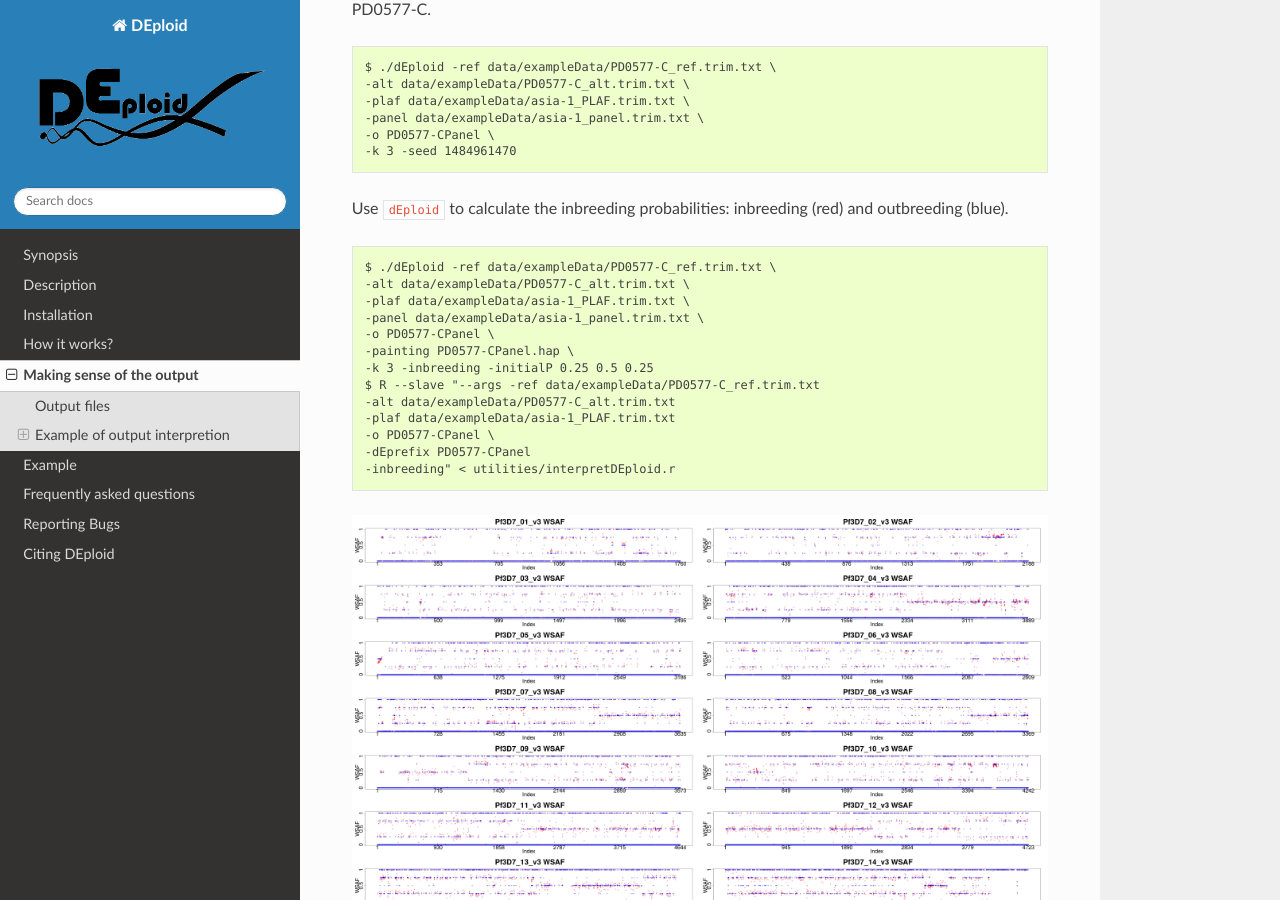
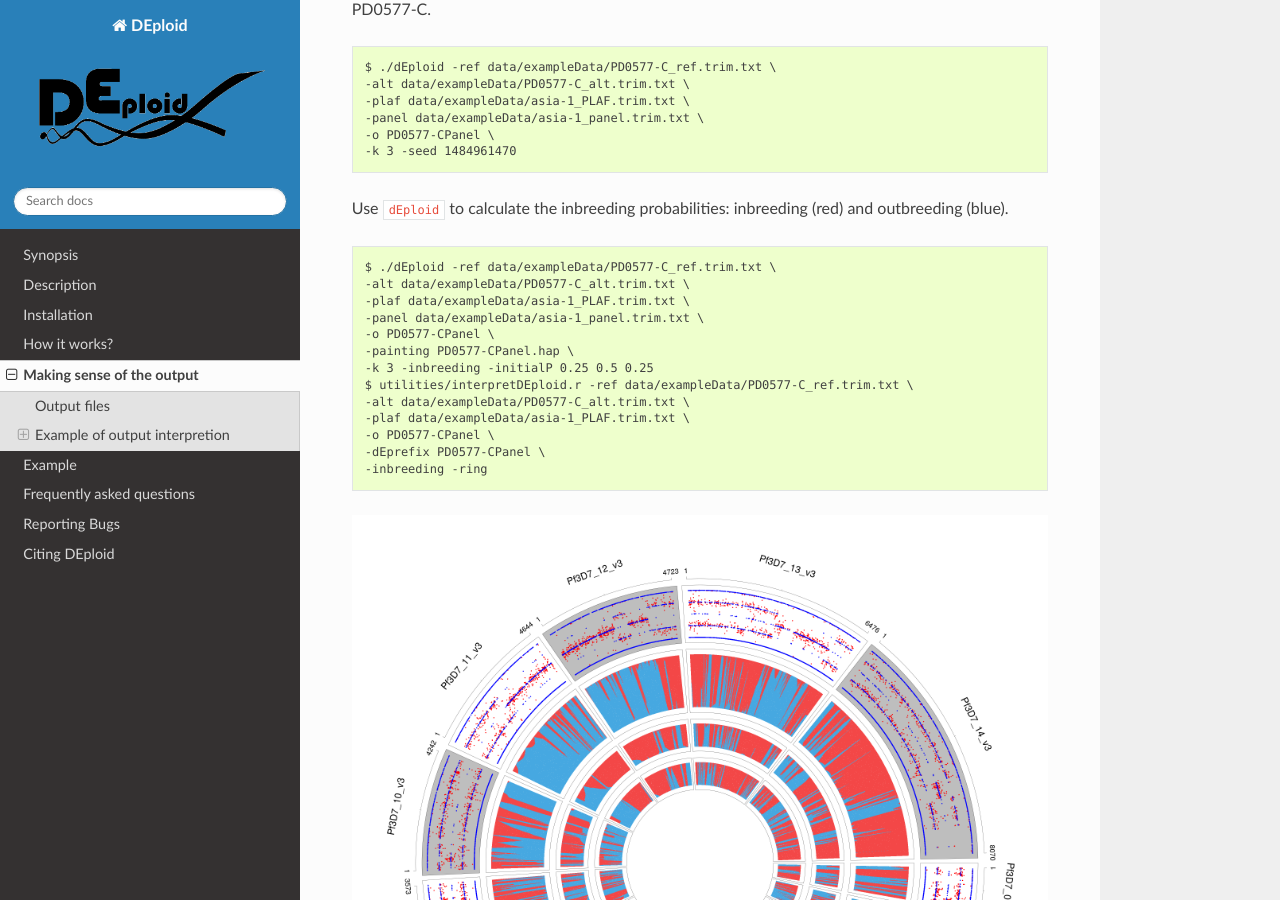
Before and after one commit to DEploid-dev/DEploid, a Sphinx documentation site: the page built from docs/output.rst, in a window 1280 px wide and 900 px high, scrolled down 3383 px. Built offline with Sphinx 7.4.7 and the Read the Docs theme 2.0.0, drawn with Linux system fonts in a browser that asks for light colours; some of the changed lines change nothing that is shown.

Commit message:
update document

```diff
--- a/docs/output.rst
+++ b/docs/output.rst
@@ -117,25 +117,13 @@ Use ``dEploid`` to calculate the inbreeding probabilities: inbreeding (red) and
     -o PD0577-CPanel \
     -painting PD0577-CPanel.hap \
     -k 3 -inbreeding -initialP 0.25 0.5 0.25
-    $ R --slave "--args -ref data/exampleData/PD0577-C_ref.trim.txt
-    -alt data/exampleData/PD0577-C_alt.trim.txt
-    -plaf data/exampleData/asia-1_PLAF.trim.txt
+    $ utilities/interpretDEploid.r -ref data/exampleData/PD0577-C_ref.trim.txt \
+    -alt data/exampleData/PD0577-C_alt.trim.txt \
+    -plaf data/exampleData/asia-1_PLAF.trim.txt \
     -o PD0577-CPanel \
-    -dEprefix PD0577-CPanel
-    -inbreeding" < utilities/interpretDEploid.r
+    -dEprefix PD0577-CPanel \
+    -inbreeding -ring
 
-.. image:: _static/PD0577-CPanel.interpretDEploidFigure.2.png
+.. image:: _static/PD0577-CPanel.inbreeding.ring.png
    :width: 1024px
-   :alt: PD0577wsaf
-
-.. image:: _static/PD0577-CPanel.single0.inbreeding.png
-   :width: 1024px
-   :alt: PD0577fwdBwd0inbreeding
-
-.. image:: _static/PD0577-CPanel.single1.inbreeding.png
-   :width: 1024px
-   :alt: PD0577fwdBwd1inbreeding
-
-.. image:: _static/PD0577-CPanel.single2.inbreeding.png
-   :width: 1024px
-   :alt: PD0577fwdBwd2inbreeding
+   :alt: PD0577inbreeding
```
Also changed, not shown: docs/_static/PD0577-CPanel.inbreeding.ring.png (added), 1 other file.
